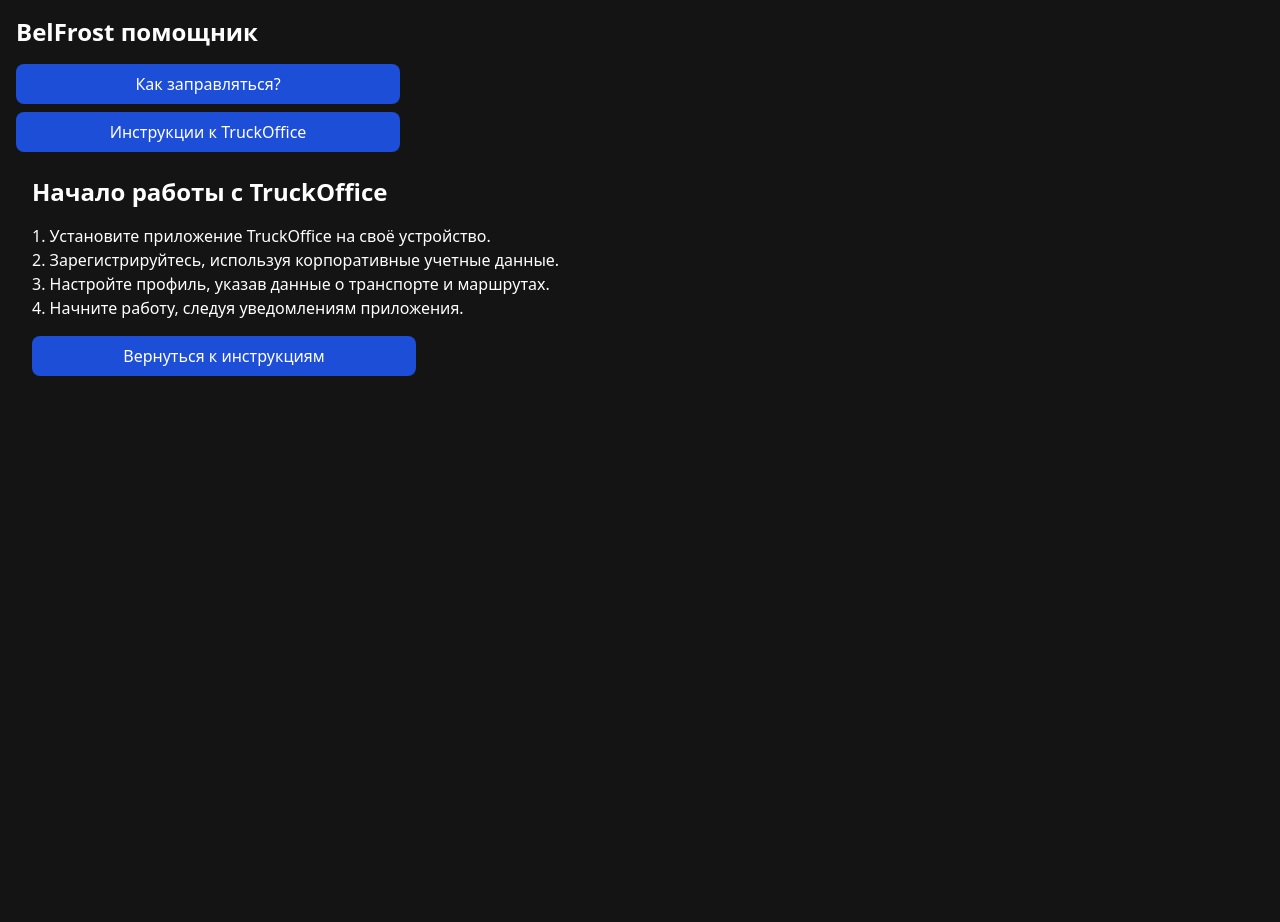
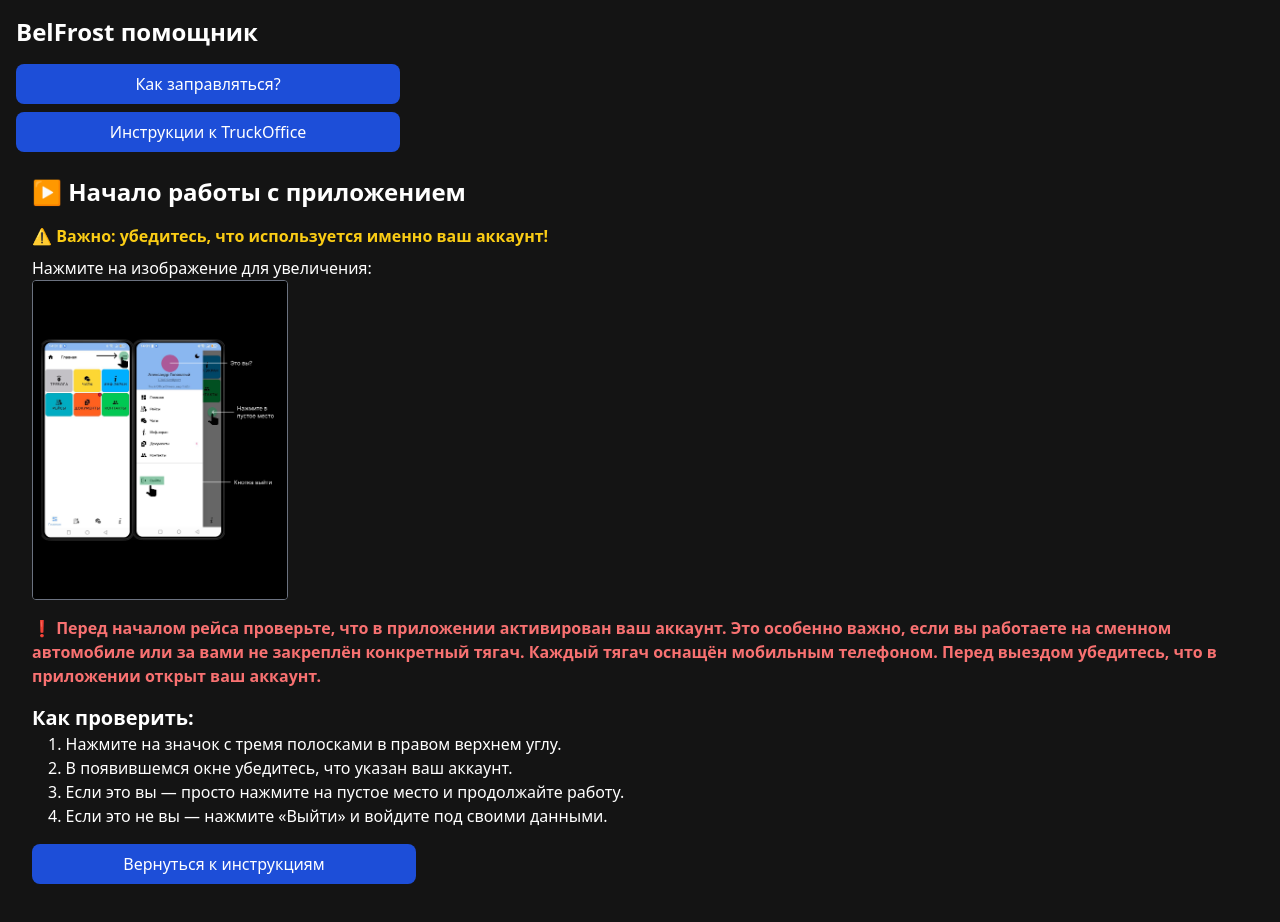
Before and after one commit to ew-mhlnk/bf-helper, a React (Create React App) app in the folder frontend/: page /manual/start-work in a window 1280 px wide. Shown: the top 922 px of the page. Built offline with nearby package versions, Linux system fonts and the light colour scheme.

Commit message:
Updated StartWorkPage with new text, image enlargement, and added photo

```diff
--- a/frontend/src/manual/StartWorkPage.tsx
+++ b/frontend/src/manual/StartWorkPage.tsx
@@ -1,14 +1,50 @@
-import React from 'react';
+import React, { useState } from 'react';
 import { Link } from 'react-router-dom';
 
 const StartWorkPage: React.FC = () => {
+  const [isImageEnlarged, setIsImageEnlarged] = useState(false);
+
+  const handleImageClick = () => {
+    setIsImageEnlarged(true);
+  };
+
+  const handleCloseImage = () => {
+    setIsImageEnlarged(false);
+  };
+
   return (
     <div className="bg-[#141414] min-h-screen text-white p-4">
-      <h1 className="text-2xl font-bold mb-4">Начало работы с TruckOffice</h1>
-      <p>1. Установите приложение TruckOffice на своё устройство.</p>
-      <p>2. Зарегистрируйтесь, используя корпоративные учетные данные.</p>
-      <p>3. Настройте профиль, указав данные о транспорте и маршрутах.</p>
-      <p>4. Начните работу, следуя уведомлениям приложения.</p>
+      <h1 className="text-2xl font-bold mb-4">▶️ Начало работы с приложением</h1>
+      <p className="text-yellow-400 font-semibold mb-2">⚠️ Важно: убедитесь, что используется именно ваш аккаунт!</p>
+      <div className="mb-4">
+        <p>Нажмите на изображение для увеличения:</p>
+        <img
+          src="/photo/1.png" // Путь к изображению
+          alt="Инструкция по аккаунту"
+          className="w-64 h-auto cursor-pointer border border-gray-500 rounded"
+          onClick={handleImageClick}
+        />
+        {isImageEnlarged && (
+          <div
+            className="fixed inset-0 bg-black bg-opacity-75 flex items-center justify-center z-50"
+            onClick={handleCloseImage}
+          >
+            <img
+              src="/photo/1.png"
+              alt="Инструкция по аккаунту (увеличено)"
+              className="max-w-full max-h-full"
+            />
+          </div>
+        )}
+      </div>
+      <p className="text-red-400 font-semibold mb-2">❗️ Перед началом рейса проверьте, что в приложении активирован ваш аккаунт. Это особенно важно, если вы работаете на сменном автомобиле или за вами не закреплён конкретный тягач. Каждый тягач оснащён мобильным телефоном. Перед выездом убедитесь, что в приложении открыт ваш аккаунт.</p>
+      <h2 className="text-xl font-semibold mt-4">Как проверить:</h2>
+      <ol className="list-decimal list-inside ml-4 mb-4">
+        <li>Нажмите на значок с тремя полосками в правом верхнем углу.</li>
+        <li>В появившемся окне убедитесь, что указан ваш аккаунт.</li>
+        <li>Если это вы — просто нажмите на пустое место и продолжайте работу.</li>
+        <li>Если это не вы — нажмите «Выйти» и войдите под своими данными.</li>
+      </ol>
       <Link
         to="/manual"
         className="bg-blue-700 w-full max-w-[24rem] h-10 text-white py-2 mt-4 rounded-lg block text-center hover:bg-blue-800 active:bg-blue-900 transition duration-200"
```
Also changed, not shown: frontend/public/photo/1.png (added), 1 other file (tests, documents, lock files or other folders).
